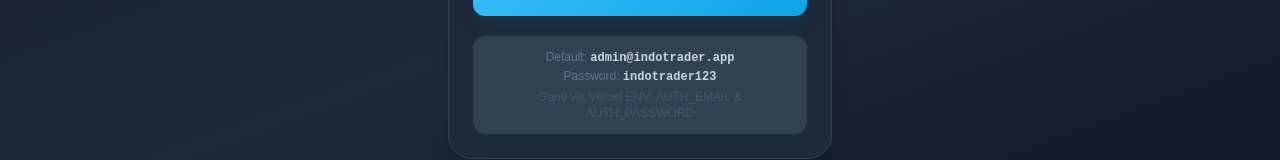
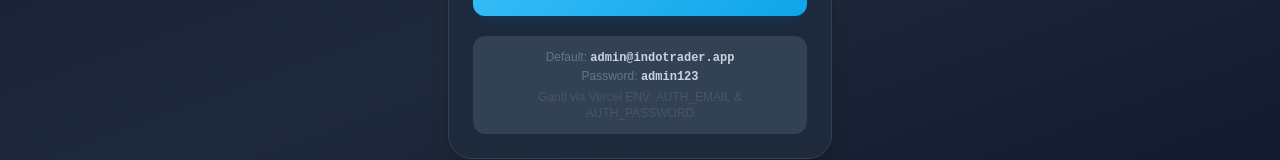
Before and after one commit to design-indra/Indotrader, a Next.js app: page / in a window 1280 px wide. Shown: the part 539-699 px from the top of the page. Built offline with nearby package versions, Linux system fonts and the light colour scheme; no server answers.

Commit message:
Update LoginScreen.jsx

```diff
--- a/components/LoginScreen.jsx
+++ b/components/LoginScreen.jsx
@@ -111,7 +111,7 @@ export default function LoginScreen({ onLogin }) {
             Default: <span className="text-slate-300 font-mono font-semibold">admin@indotrader.app</span>
           </p>
           <p className="text-xs text-slate-500 mt-0.5">
-            Password: <span className="text-slate-300 font-mono font-semibold">indotrader123</span>
+            Password: <span className="text-slate-300 font-mono font-semibold">admin123</span>
           </p>
           <p className="text-xs text-slate-600 mt-1">Ganti via Vercel ENV: AUTH_EMAIL & AUTH_PASSWORD</p>
         </div>
```
